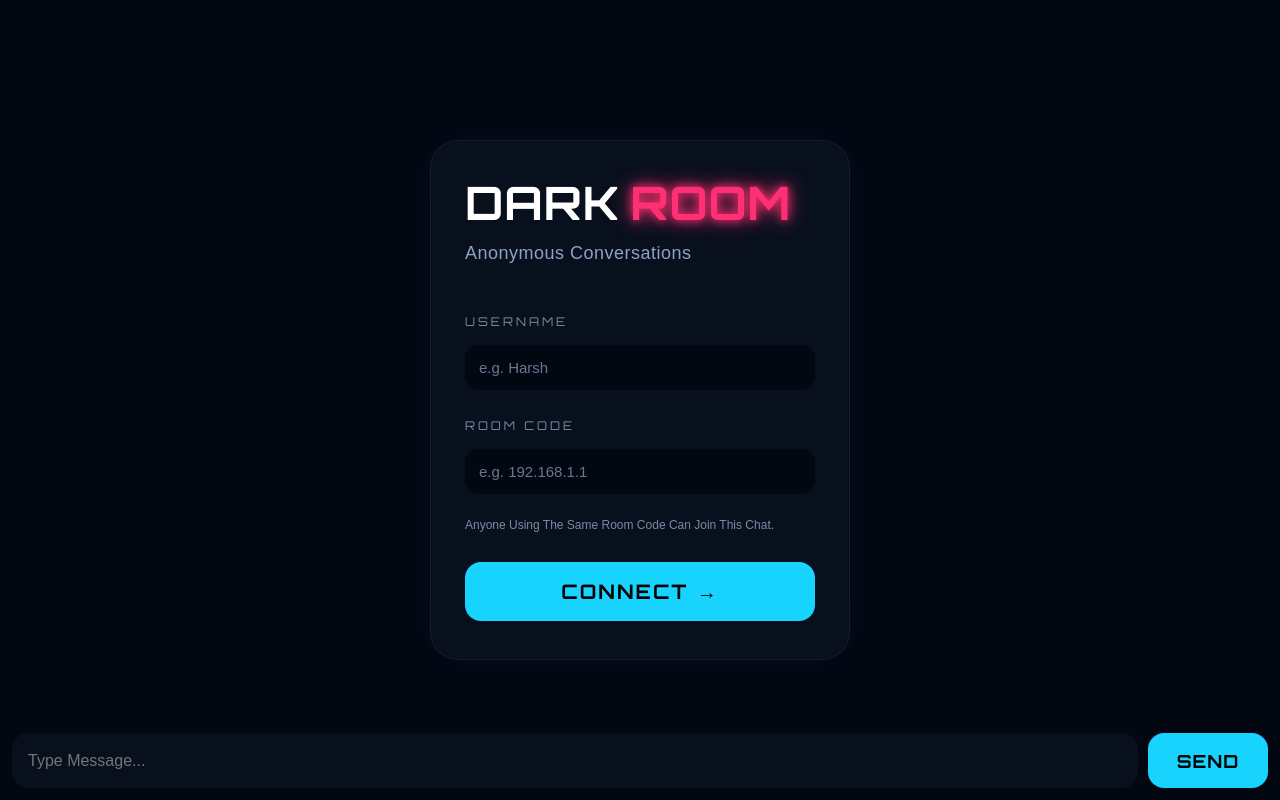
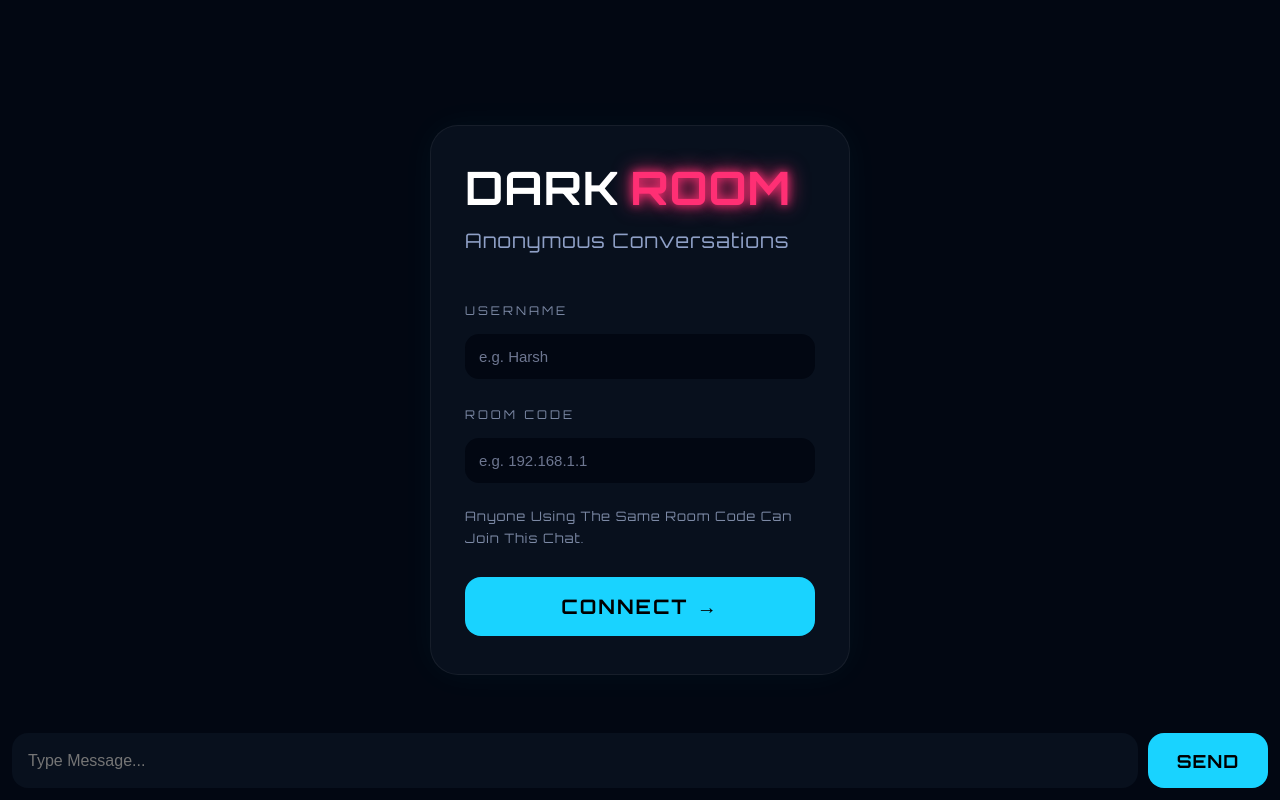
Before and after one commit to Harrxhu/anon-x, a Flask app: page / in a window 1280 px wide. Run offline with Flask 3, Linux system fonts and the light colour scheme; some libraries are stand-ins or nearby versions.

Commit message:
matched text fonts

```diff
--- a/static/style.css
+++ b/static/style.css
@@ -78,15 +78,20 @@ body{
 
 /* DESC */
 
+/* DESC */
+
 .desc{
     color:#8fa0c7;
 
     margin-bottom:22px;
 
-    font-size:18px;
+    font-size:20px;
 
-    letter-spacing:.5px;
+    letter-spacing:1px;
+
+    font-family:'Orbitron',sans-serif;
 }
+
 /* LABEL */
 
 label{
@@ -129,14 +134,20 @@ label{
 
 /* SMALL TEXT */
 
+/* SMALL TEXT */
+
 .small{
     margin-top:14px;
 
     color:#7c89a5;
 
-    line-height:1.5;
+    line-height:1.7;
 
-    font-size:12px;
+    font-size:13px;
+
+    letter-spacing:1px;
+
+    font-family:'Orbitron',sans-serif;
 }
 
 /* BUTTON */
```
